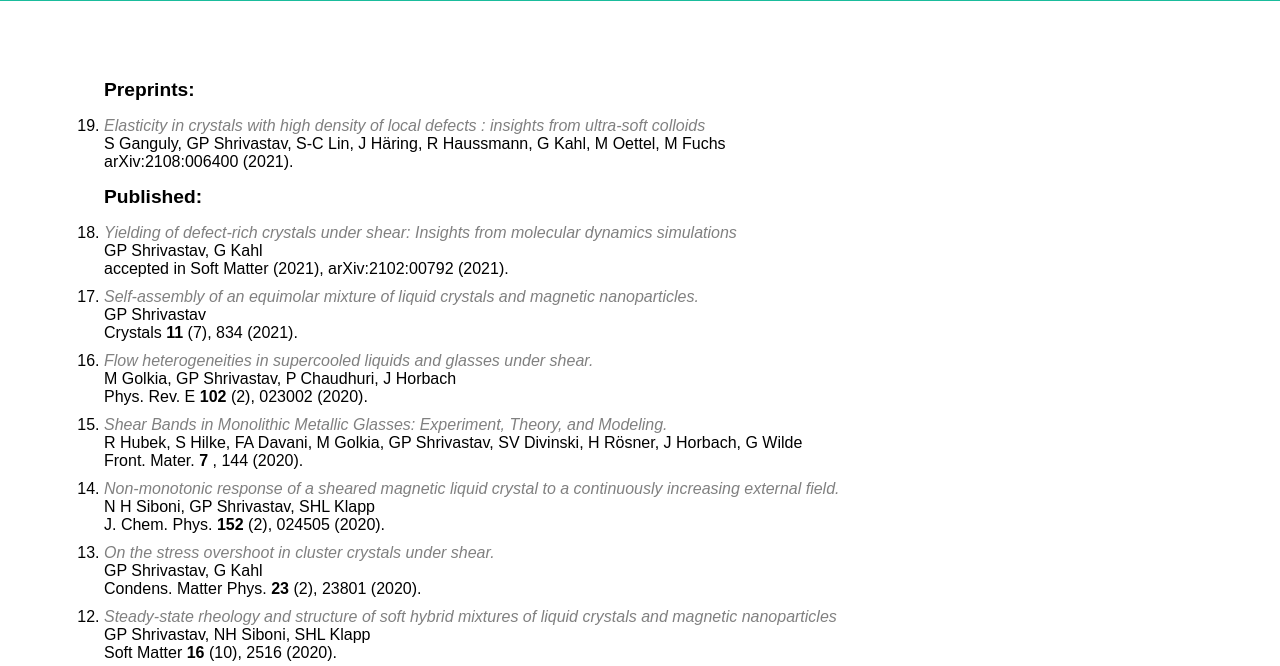
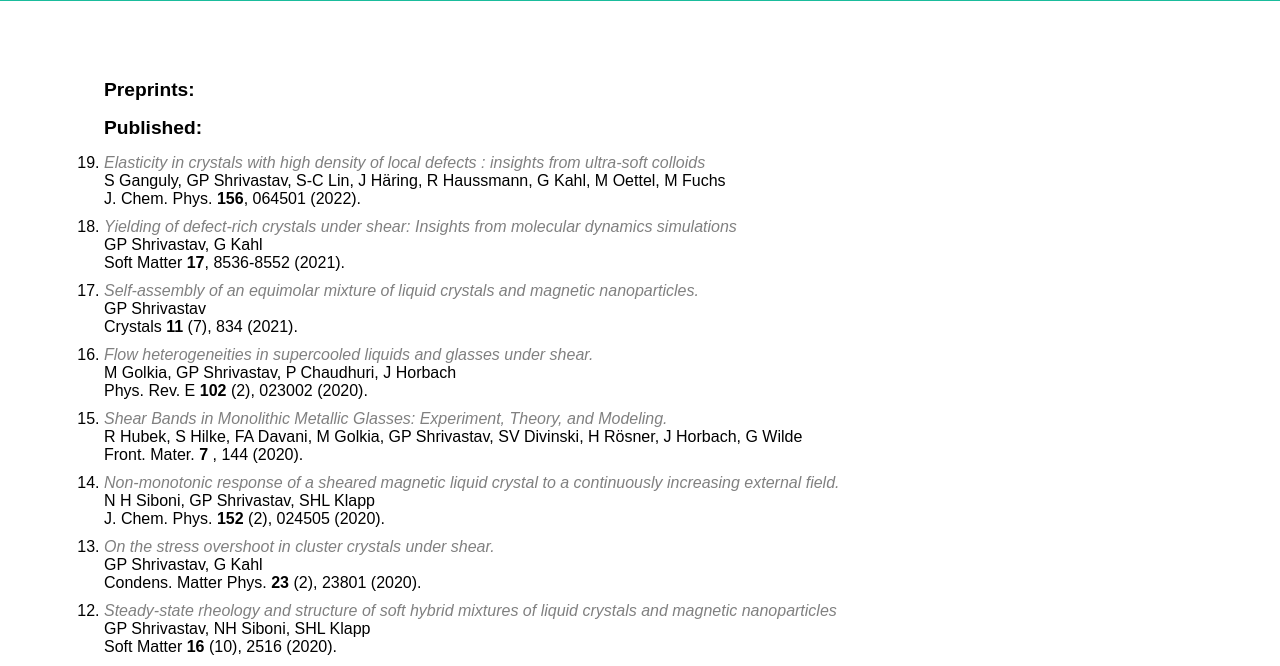
Before and after one commit to gpshrivastav/gpshrivastav.github.io, a plain HTML site: page publications.html in a window 1280 px wide. Shown: the part 109-775 px from the top of the page. Drawn offline with Linux system fonts and the light colour scheme.

Commit message:
Update publications.html

```diff
--- a/publications.html
+++ b/publications.html
@@ -125,14 +125,15 @@ h2 {
 <div class="content">
   <ol reversed>
 	  <h2>Preprints:</h2>
-	  <li> <p class="title"><a target="_blank" href="https://arxiv.org/abs/2102.00792">Elasticity in crystals with high density of local defects : insights from ultra-soft colloids</a></p>
-               <p class="authors">S Ganguly, GP Shrivastav, S-C Lin, J Häring, R Haussmann, G Kahl, M Oettel, M Fuchs</p>
-                 arXiv:2108:006400 (2021).</li>
+
 
 	  <h2>Published:</h2>
+	  <li> <p class="title"><a target="_blank" href="https://aip.scitation.org/doi/10.1063/5.0073624">Elasticity in crystals with high density of local defects : insights from ultra-soft colloids</a></p>
+               <p class="authors">S Ganguly, GP Shrivastav, S-C Lin, J Häring, R Haussmann, G Kahl, M Oettel, M Fuchs</p>
+                 J. Chem. Phys. <b>156</b>, 064501 (2022).</li>
 	  <li> <p class="title"><a target="_blank" href="https://arxiv.org/abs/2102.00792">Yielding of defect-rich crystals under shear: Insights from molecular dynamics simulations</a></p>
                <p class="authors">GP Shrivastav, G Kahl</p>
-                 accepted in Soft Matter (2021), arXiv:2102:00792 (2021).</li>
+                Soft Matter <b>17</b>, 8536-8552 (2021).</li>
 	  <li> <p class="title"> <a target="_blank" href="https://www.mdpi.com/2073-4352/11/7/834">Self-assembly of an equimolar mixture of liquid crystals and magnetic nanoparticles.</a></p>
                <p class="authors">GP Shrivastav</p>
                 Crystals <b>11 </b> (7), 834 (2021).</li>
```
